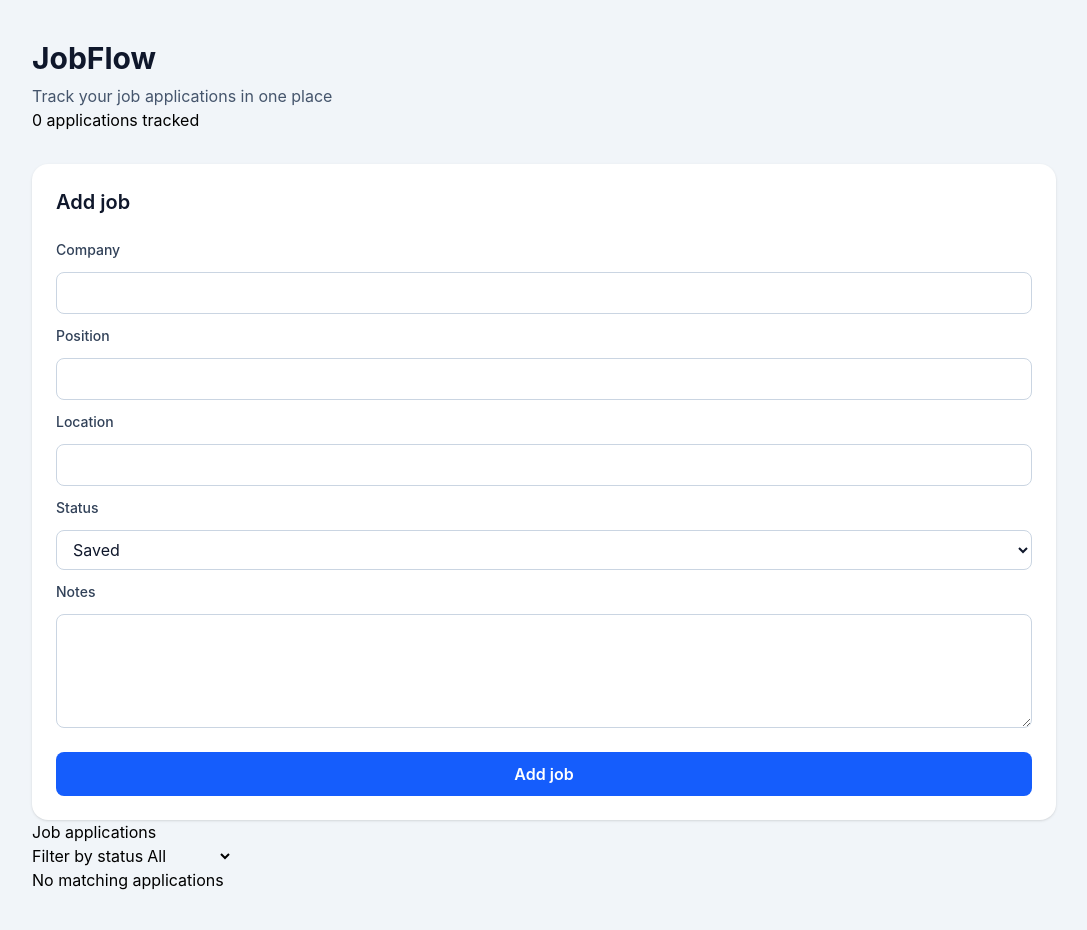
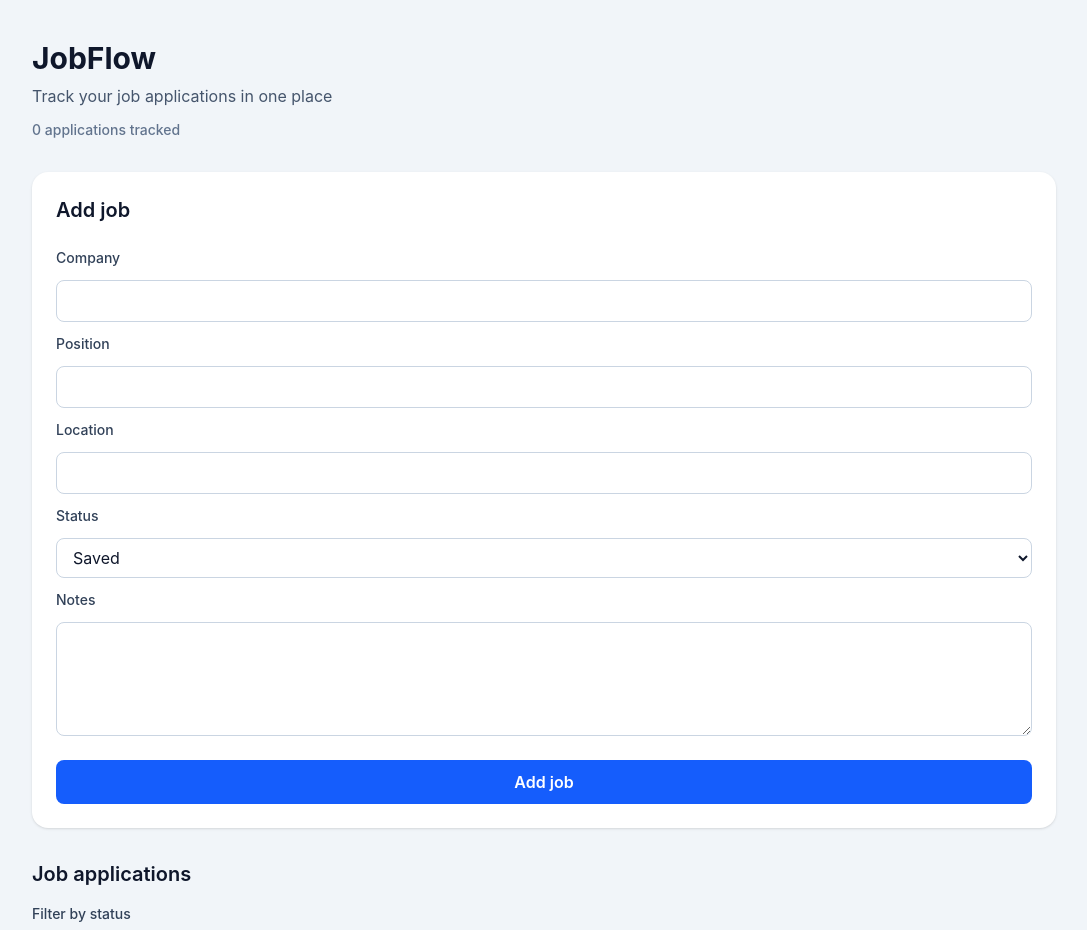
Before and after one commit to Serhiidevel/jobflow, a React (Vite) app: page / in a window 1280 px wide. Shown: the top 930 px of the page, without its empty margins (96-1183 px from the left). Built offline with nearby package versions, Linux system fonts and the light colour scheme.

Commit message:
style status filter and applications section

```diff
--- a/src/App.tsx
+++ b/src/App.tsx
@@ -55,16 +55,16 @@ function App() {
         <header>
           <h1 className="text-3xl font-bold text-slate-900">JobFlow</h1>
           <p className="mt-2 text-slate-600">Track your job applications in one place</p>
-          <p>{jobs.length} applications tracked</p>
+          <p className='mt-3 text-sm font-medium text-slate-500'>{jobs.length} applications tracked</p>
         </header>
         <JobForm onAddJob={handleAddJob} />
-        <section>
-          <h2>Job applications</h2>
+        <section className='mt-8'>
+          <h2 className='text-xl font-semibold text-slate-900'>Job applications</h2>
           <StatusFilter
             value={statusFilter}
             onChange={setStatusFilter}
           />
-          {visibleJobs.length === 0 && <p>No matching applications</p>}
+          {visibleJobs.length === 0 && <p className='mt-4 rounded-lg bg-white p-4 text-sm text-slate-500'>No matching applications</p>}
           {visibleJobs.map((job) => (
             <JobCard
             key={job.id}
--- a/src/components/StatusFilter.tsx
+++ b/src/components/StatusFilter.tsx
@@ -10,12 +10,15 @@ function StatusFilter({
   onChange,
 }: StatusFilterProps) {
   return (
-    <div>
-      <label htmlFor="status-filter">
+    <div className='mt-4 flex flex-col gap-2'>
+      <label
+       className='text-sm font-medium text-slate-700'
+       htmlFor="status-filter">
         Filter by status
       </label>
 
       <select
+        className='rounded-lg border border-slate-300 bg-white px-3 py-2 text-slate-900 transition focus:border-blue-500 focus:ring-2 focus:ring-blue-200 outline-none'
         id="status-filter"
         value={value}
         onChange={(event) =>
```
